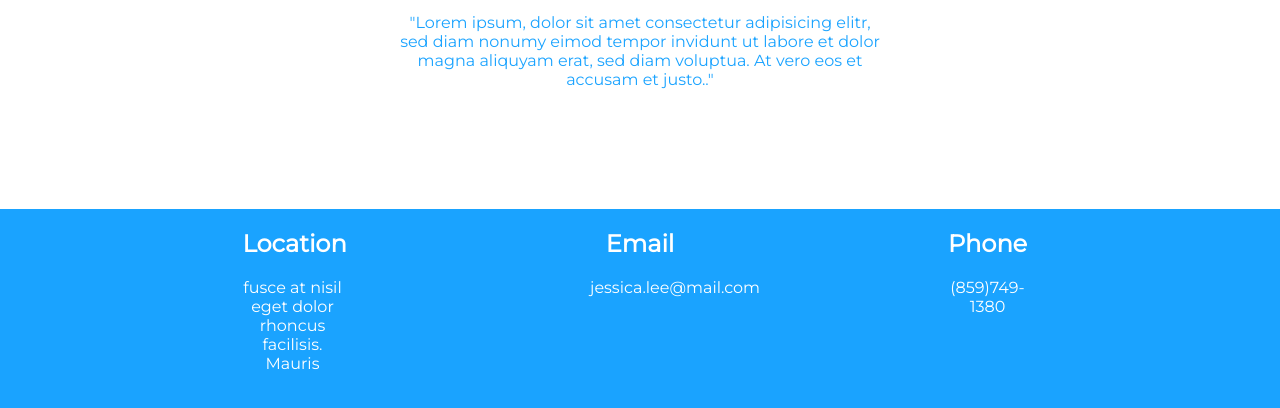
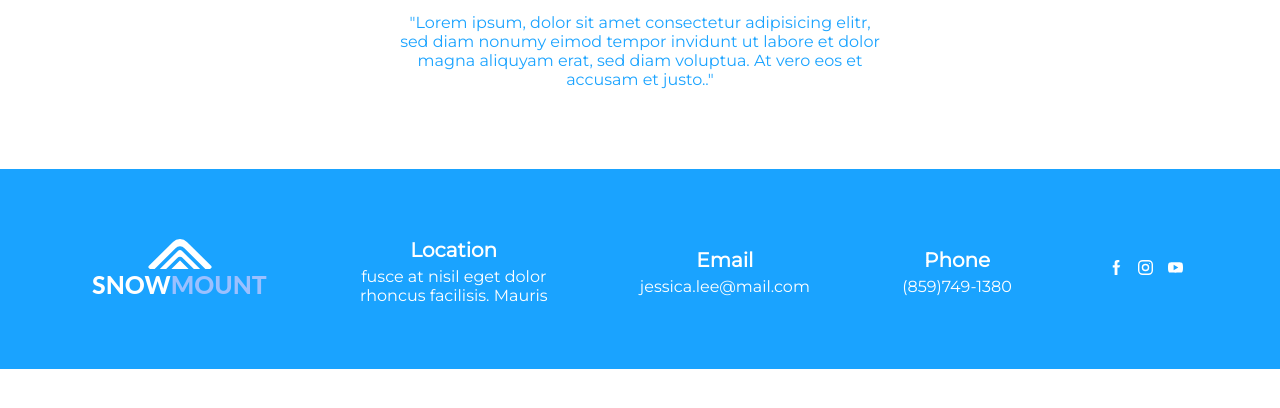
Before and after one commit to andrew-frazier6/Responsive-Mockup, a plain HTML site: page index.html in a window 1280 px wide. Shown: the part 2150-2558 px from the top of the page. After the commit the page ends 2519 px from the top, so only its background shows below. Drawn offline with Linux system fonts and the light colour scheme.

Commit message:
fixed header image and footer images

```diff
--- a/index.html
+++ b/index.html
@@ -13,10 +13,8 @@
   <body>
     <header id="mountain">
       <nav>
-        <img
-          src="https://i.pinimg.com/originals/6b/49/93/6b4993482f662686caad4f205b4b268a.jpg"
-        />
-        <ul>
+        <img src="assets/images/Snowmountlogo.svg" class="header-logo" />
+        <ul class="container">
           <li><a href="">Home</a></li>
           <li class="navdecor"><a href="">About</a></li>
           <li class="navdecor"><a href="">Contact</a></li>
@@ -109,17 +107,27 @@
       </section>
       <footer>
         <div class="end">
+          <div class="logo-end">
+            <img src="assets/images/vinicunca.svg" style="height: 30px"/>
+            <img src="assets/images/SNOWMOUNT.svg" style="height:30px"/>
+          </div>
           <div class="location">
             <h2>Location</h2>
-            <p>fusce at nisil eget dolor rhoncus facilisis. Mauris</p>
+            <p>fusce at nisil eget dolor<br>rhoncus facilisis. Mauris</p>
           </div>
           <div class="email">
-            <h2>Email</h2>
-            <p>jessica.lee@mail.com</p>
+              <h2>Email</h2>
+              <p>jessica.lee@mail.com</p>
           </div>
           <div class="phone">
-            <h2>Phone</h2>
-            <p>(859)749-1380</p>
+              <h2>Phone</h2>
+              <p>(859)749-1380</p>
+          </div>
+          <div>
+              <img src="assets/images/facebook.svg" class="icons" />
+              <img src="assets/images/instagram (1).svg" class="icons" />
+              <img src="assets/images/youtube.svg" class="icons" />
+            </div>
           </div>
         </div>
       </footer>
--- a/style.css
+++ b/style.css
@@ -1,4 +1,6 @@
 body {
+  width: 100%;
+  height: 100%;
   margin: 0;
   padding: 0;
   box-sizing: border-box;
@@ -6,7 +8,7 @@ body {
 
 footer {
   margin-top: 50px;
-  height: 100vh;
+  height: 100%;
   width: 100%;
 }
 /* HEADER COMPONENT =========================================*/
@@ -23,6 +25,13 @@ header {
   justify-content: space-between;
 }
 
+.header-logo {
+  margin-left: 30px;
+}
+.container {
+  margin-right: 30px;
+}
+
 header > h1 {
   color: white;
   align-self: center;
@@ -37,6 +46,11 @@ nav {
   height: 75px;
   align-items: center;
 }
+
+nav li:hover {
+  text-decoration: underline;
+}
+
 nav > img {
   height: auto;
   width: 100px;
@@ -86,7 +100,7 @@ footer {
 }
 
 .end {
-  height: 30vh;
+  height: 25vh;
   width: 100%;
 }
 
@@ -259,6 +273,7 @@ figcaption > button {
 .testimonial {
   text-align: center;
   margin: 0px 400px 0 400px;
+  margin-bottom: 80px;
 }
 
 .testimonial > p {
@@ -276,14 +291,36 @@ figcaption > button {
 }
 
 .end {
-  padding: 0;
-  margin-top: 120px;
-  display: grid;
-  grid-template-columns: 100px 100px 100px;
-  grid-template-rows: 100px;
-  grid-column-gap: 5px;
-  grid-row-gap: 5px;
-  justify-content: space-evenly;
+  bottom: 0;
+  position: relative;
+  margin-bottom: 0;
   background-color: #1aa3ff;
   font-family: "Montserrat", sans-serif;
+  display: flex;
+  flex-direction: row;
+  justify-content: space-evenly;
+  align-items: center;
 }
+
+.end h2 {
+  margin: 5px;
+  padding: 0;
+  font-size: 20px;
+}
+
+.end p {
+  margin: 0;
+  padding: 0;
+}
+
+.end .icons {
+  margin: 5px;
+  padding: 0;
+  height: 15px;
+  width: 15px;
+}
+
+.logo-end {
+  display: flex;
+  flex-direction: column;
+}
```
Also changed, not shown: assets/images/Component 1 – 1.svg (added), assets/images/Component 4 – 1.svg (added), assets/images/SNOWMOUNT.svg (added), assets/images/Snowmountlogo.svg (added), assets/images/facebook.svg (added), assets/images/instagram (1).svg (added), assets/images/vinicunca.svg (added), assets/images/youtube.svg (added).
